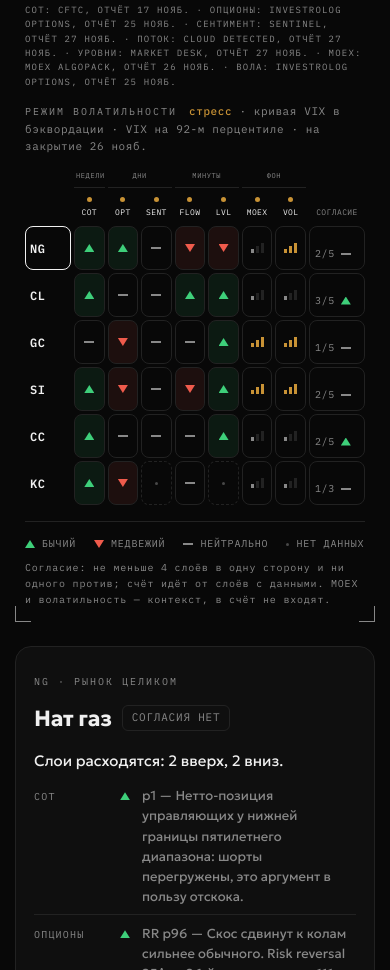
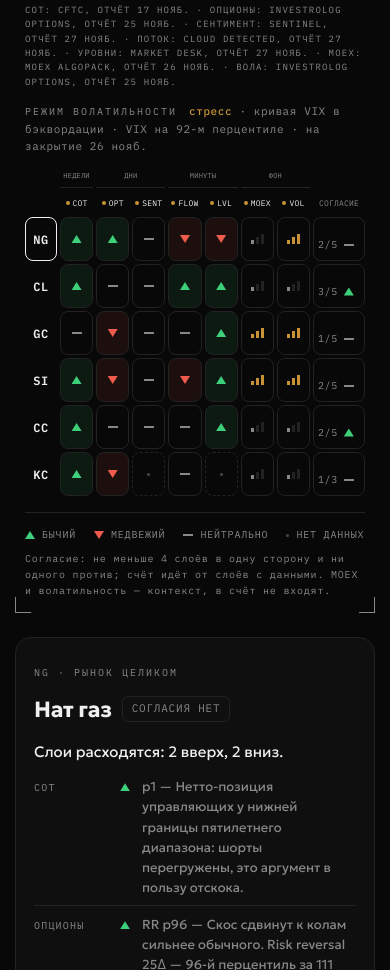
Before and after one commit to glayned/investrolog, a plain HTML site: page next/index.html in a window 390 px wide. Shown: the part 1383-2353 px from the top of the page. Drawn offline with nearby package versions, Linux system fonts and the light colour scheme.

Commit message:
Матрица: первый столбец по ширине тикера, точка и название слоя в одну строку на смартфоне
Co-Authored-By: Devin AI <158243242+devin-ai-integration[bot]@users.noreply.github.com>

```diff
--- a/next/matrix.css
+++ b/next/matrix.css
@@ -3,7 +3,7 @@
     --bear: #b93a2c;
     --bull-tint: rgba(28, 128, 72, 0.09);
     --bear-tint: rgba(185, 58, 44, 0.08);
-    --cmx-cols: minmax(112px, 1.3fr) repeat(7, minmax(0, 1fr)) minmax(112px, 1.3fr);
+    --cmx-cols: 92px repeat(7, minmax(0, 1fr)) minmax(112px, 1.3fr);
     --cmx-gap: 4px;
     --cmx-cell-h: 54px;
 }
@@ -460,24 +460,23 @@
 
 @media (max-width: 768px) {
     :root {
-        --cmx-cols: 46px repeat(7, minmax(0, 1fr)) 56px;
+        --cmx-cols: 32px repeat(7, minmax(0, 1fr)) 52px;
         --cmx-gap: 3px;
         --cmx-cell-h: 44px;
     }
     .cmx-wrap { padding: 16px 10px 14px; }
     .cmx-toolbar { margin-bottom: 14px; }
     .cmx-meta { font-size: 9px; letter-spacing: 1.2px; }
-    .cmx-horizon { font-size: 7px; letter-spacing: 0.6px; }
+    .cmx-horizon { padding: 0 0 6px; font-size: 7px; letter-spacing: 0.2px; }
     .cmx-col { font-size: 8px; letter-spacing: 0.4px; }
     .cmx-col .cmx-long { display: none; }
     .cmx-col .cmx-short { display: inline; }
-    /* Four-letter labels do not fit beside the dot: every column stacks it above */
-    .cmx-col { display: flex; flex-direction: column; align-items: center; justify-content: flex-end; gap: 4px; }
-    .cmx-col.is-live::before { margin-right: 0; }
-    .cmx-name { padding: 0 4px; }
+    .cmx-col { letter-spacing: 0.2px; white-space: nowrap; }
+    .cmx-col.is-live::before { width: 4px; height: 4px; margin-right: 3px; }
+    .cmx-name { padding: 0; align-items: center; }
     .cmx-ticker { font-size: 12px; letter-spacing: 0.5px; }
     .cmx-fullname, .cmx-metric { display: none; }
-    .cmx-sum { padding: 0 5px; gap: 6px; }
+    .cmx-sum { padding: 0 4px; gap: 6px; }
     .cmx-score { font-size: 10px; }
     .cmx-row.is-aligned::before { left: -6px; }
     .cmx-detail { grid-template-columns: 1fr; gap: 20px; padding: 20px 18px; }
@@ -490,3 +489,9 @@
     .subscribe-row { flex-wrap: wrap; }
     .subscribe-row .btn { flex: 1 1 100%; }
 }
+
+/* Below 360px a four-letter label no longer fits beside its dot: every column stacks it above */
+@media (max-width: 359px) {
+    .cmx-col { display: flex; flex-direction: column; align-items: center; justify-content: flex-end; gap: 3px; }
+    .cmx-col.is-live::before { margin-right: 0; }
+}
```
